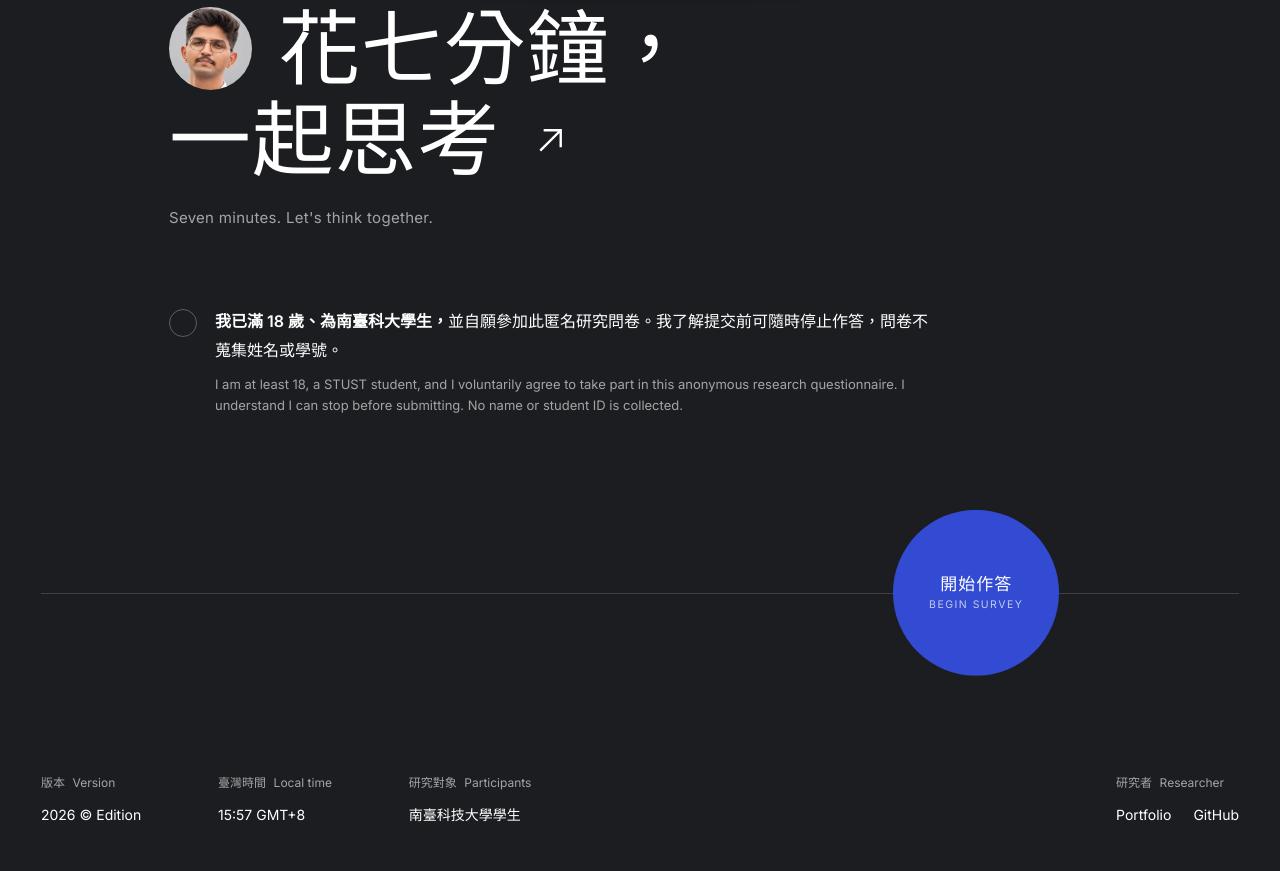
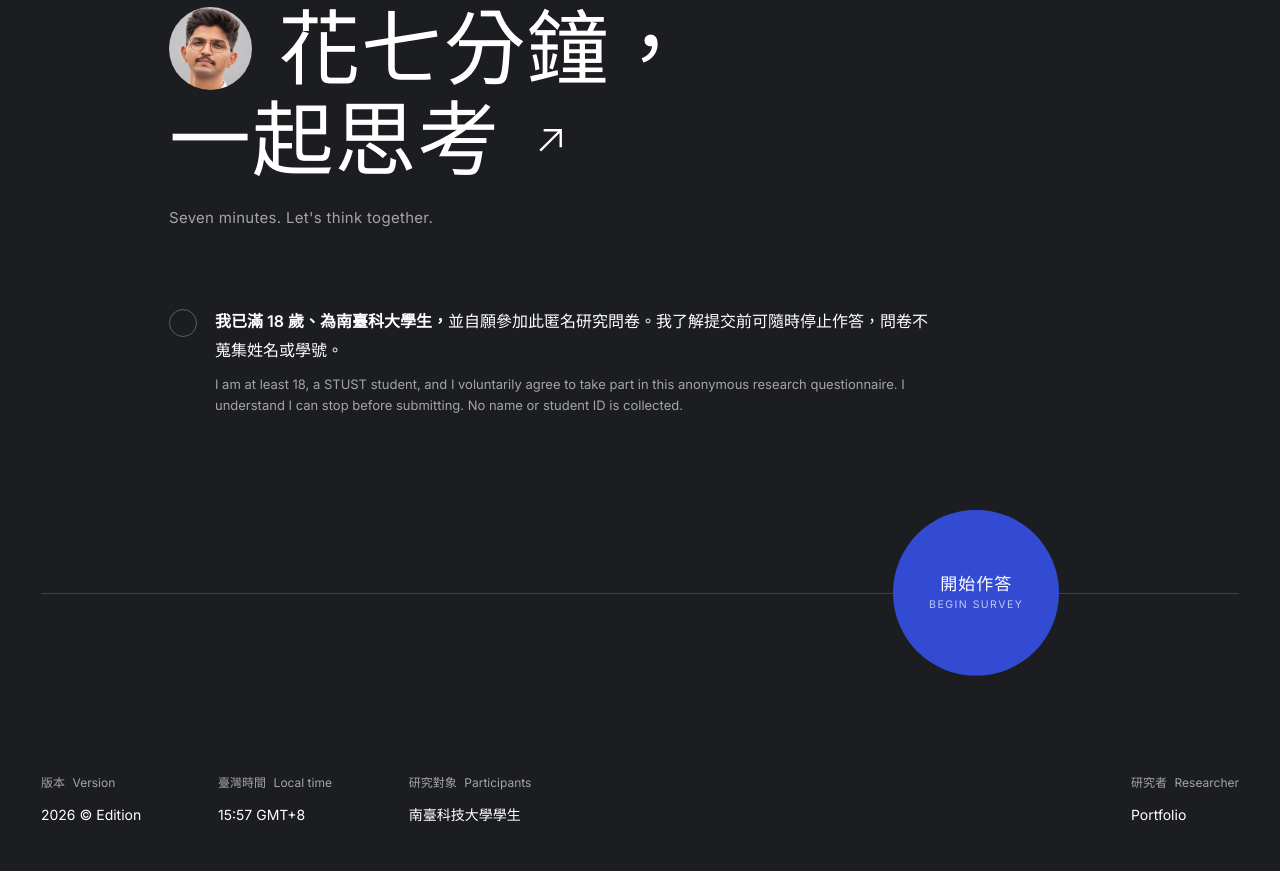
Before and after one commit to nikhilafk/stust-survey, a plain HTML site: page index.html in a window 1280 px wide. Shown: the part 2582-3453 px from the top of the page. Drawn offline with Linux system fonts and the light colour scheme.

Commit message:
Remove GitHub link from footer
Co-Authored-By: Claude Opus 5.5 <noreply@anthropic.com>

```diff
--- a/index.html
+++ b/index.html
@@ -167,7 +167,7 @@
           </div>
           <div class="foot-group foot-right">
             <div><span class="foot-label">研究者 <span lang="en">Researcher</span></span>
-              <span class="foot-links" lang="en"><a href="https://nikhilafk.github.io/nikkyportfolio/" target="_blank" rel="noopener">Portfolio</a><a href="https://github.com/nikhilafk" target="_blank" rel="noopener">GitHub</a></span></div>
+              <span class="foot-links" lang="en"><a href="https://nikhilafk.github.io/nikkyportfolio/" target="_blank" rel="noopener">Portfolio</a></span></div>
           </div>
         </footer>
       </div>
```
